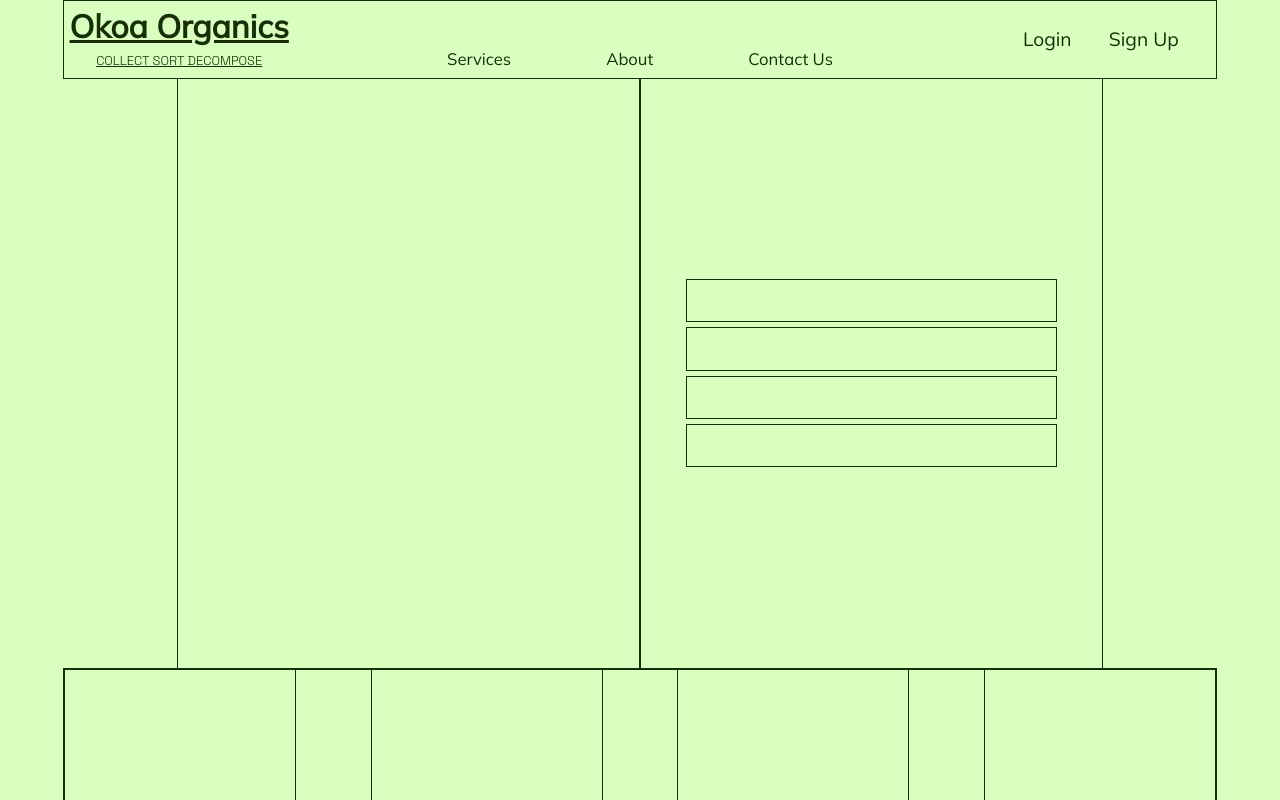
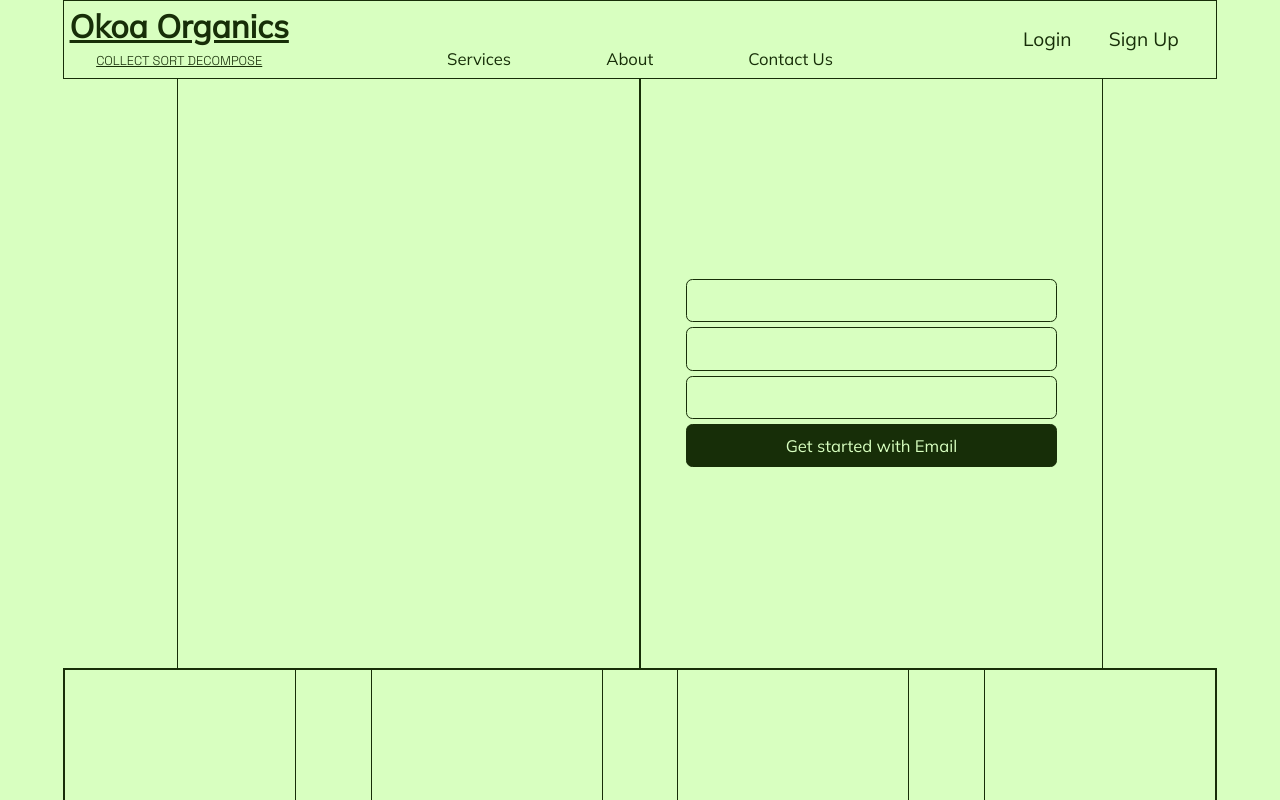
Before and after one commit to Kilimo-Africa/okoa_waste, a React (Create React App) app: page /signup in a window 1280 px wide. Shown: the top 800 px of the page. Built offline with nearby package versions, Linux system fonts and the light colour scheme.

Commit message:
add get started with email button and styling

```diff
--- a/src/pages/auth/auth.css
+++ b/src/pages/auth/auth.css
@@ -36,4 +36,17 @@
   height: 7%;
   margin-top: .2vw;
   margin-bottom: .2vw;
+  display: flex;
+  flex-direction: row;
+  align-items: center;
+  justify-content: center;
+  font-size: 1.3vw;
+  text-decoration: none;
+  color: #172e08;
+  border-radius: .5vw;
 }
+
+#started-email{
+  background-color: #172e08;
+  color: #d8ffc0;
+}
--- a/src/pages/auth/signup.js
+++ b/src/pages/auth/signup.js
@@ -31,7 +31,9 @@ export default function Signup() {
         <span className="form-container-items"></span>
         <span className="form-container-items"></span>
         <span className="form-container-items"></span>
-        <span className="form-container-items"></span>
+        <Link className="form-container-items" id="started-email">
+          Get started with Email
+        </Link>
       </div>
     </main>
   );
```
